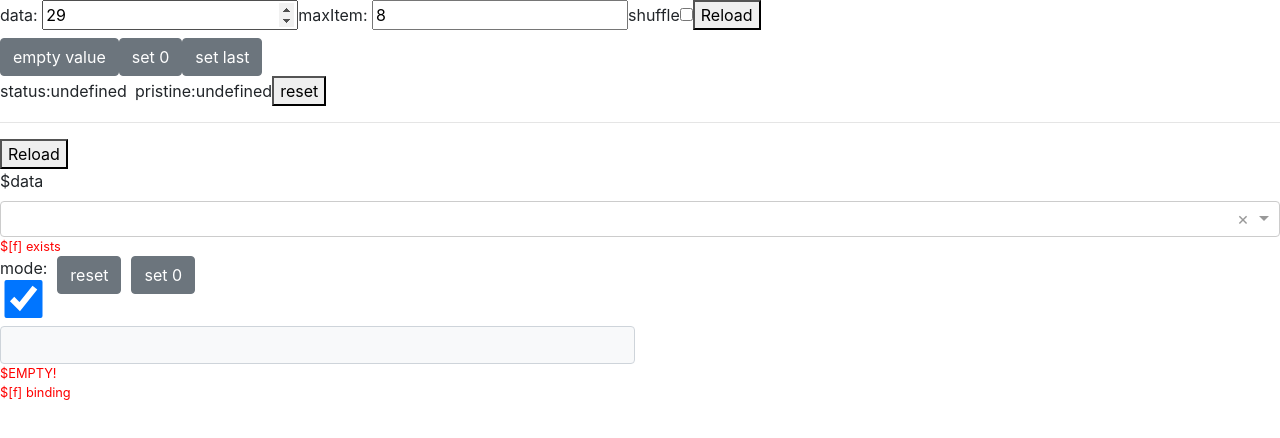
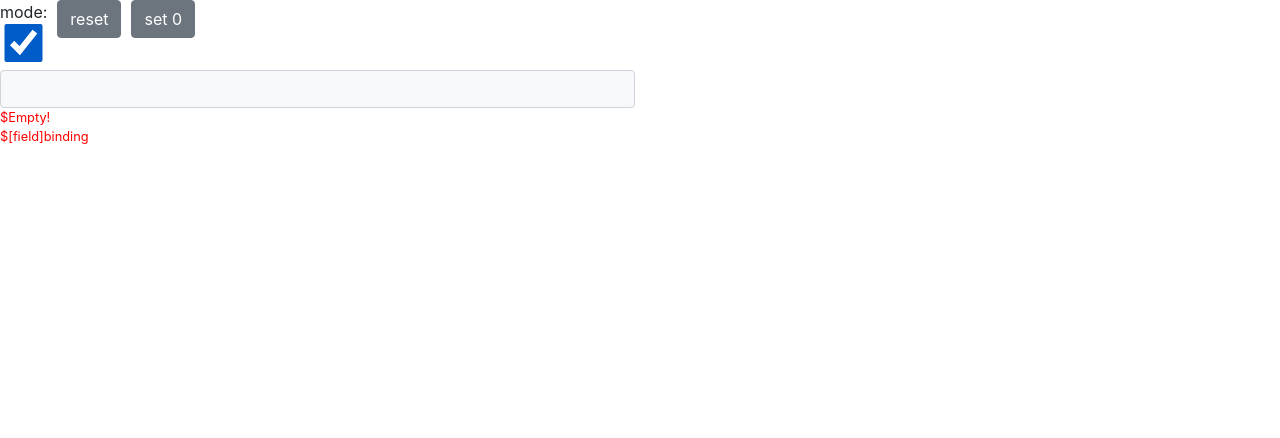
Before and after one commit to kkoo95/kkoo95ng-field-select-wcueak, an Angular app: page / in a window 1280 px wide. Shown: the top 438 px of the page. Built offline with nearby package versions, Linux system fonts and the light colour scheme; what @ng-select/ng-option-highlight would draw is missing.

Commit message:
seems ok

```diff
--- a/src/app/app.component.html
+++ b/src/app/app.component.html
@@ -1,13 +1,13 @@
-<label *ngIf="!multiple">data: <input [(ngModel)]="data" type="number" [ngModelOptions]="{updateOn: 'blur'}"></label>
+<!-- <label *ngIf="!multiple">data: <input [(ngModel)]="data" type="number" [ngModelOptions]="{updateOn: 'blur'}"></label>
 <label *ngIf="multiple">data: {{data}}</label>
 <label>maxItem: <input [(ngModel)]="maxItem" type="number"></label>
 <label>shuffle<input type="checkbox" [(ngModel)]="shuffle"></label>
 <button (click)="reload()">Reload</button><br>
 <button class="btn btn-secondary" (click)="data = 0">empty value</button>
 <button class="btn btn-secondary" (click)="data = items[0].id">set 0</button>
-<button class="btn btn-secondary" (click)="data = items[items.length - 1].id">set last</button>
+<button class="btn btn-secondary" (click)="data = items[items.length - 1].id">set last</button> -->
 
-<div>
+<!-- <div>
   <nav>
     <span class="d-inline-block mr-2">{{'status:' + status}}</span>
     <span>{{'pristine:' + pristine}}</span>
@@ -17,17 +17,25 @@
   <button (click)="reload()">Reload</button><br>
   <app-select #dataModelDir="ngModel" required [loading]="loading" [multiple]="multiple" [allowInvalid]="true" full
     label="data" [items]="items" [(ngModel)]="data" bindValue="id" bindLabel="name"></app-select>
-</div>
+</div>   -->
 
-<div class="form-row">
+<!-- <div class="form-row">
 <div class="col-auto"><label>mode:<input class="form-control" [ngModel]="data1Mode" name="data1Mode" (ngModelChange)="changeMode($event)" type="checkbox"></label></div>
 <div class="col-auto"><button class="btn btn-secondary" (click)="data1.setValue({})">reset</button></div>
 <div class="col-auto"><button class="btn btn-secondary" (click)="data1.setValue(items[0])">set 0</button></div>
 <div class="col-12"></div>
 <div class="col-6">
-  <field-plain *ngIf="data1Mode"  id="data1"
-    [formControl]="data1" bindLabel="name" full></field-plain>
-  <app-select  *ngIf="!data1Mode" [allowInvalid]="true"  id="data1"
-    [items]="items" [formControl]="data1"  bindLabel="name" full></app-select>
+  <field-plain *ngIf="data1Mode"  id="data1" [formControl]="data1" bindLabel="name" full></field-plain>
 </div>
 </div>
+   -->
+
+<div class="form-row">
+<div class="col-auto"><label>mode:<input class="form-control" [ngModel]="data1Mode" name="data1Mode" (ngModelChange)="changeMode($event)" type="checkbox"></label></div>
+<div class="col-auto"><button class="btn btn-secondary" (click)="data = {}">reset</button></div>
+<div class="col-auto"><button class="btn btn-secondary" (click)="data = items[0]">set 0</button></div>
+<div class="col-12"></div>
+<div class="col-6">
+  <field-plain *ngIf="data1Mode" id="data" [(ngModel)]="data" bindLabel="name" full></field-plain>
+</div>
+</div>
--- a/src/app/app.component.ts
+++ b/src/app/app.component.ts
@@ -31,6 +31,7 @@ export class AppComponent  {
   constructor(protected http: HttpClient) {}
 
   ngOnInit() {
+    this.data = {};
     // this.dataModel.statusChanges.subscribe(_ => {
     //   this.status = this.dataModel.status
     //   this.pristine = this.dataModel.pristine
@@ -75,16 +76,14 @@ export class AppComponent  {
     return array;
   }
 
-  changeMode(val) {
+  changeMode(val: boolean) {
     this.data1Mode = val;
     this.data1.setValue({});
     this.data1.errors;
     this.data1.hasError('exists');
-    // if (val == 1) {
-    //   this.data1 = this.data1[0];
+    // if (!val) {
+    //   this.data1.markAsPristine()
     // }
-    // else {
-    //   this.data1 = [this.data1];
-    // }
+    this.data = {};
   }
 }
--- a/src/app/app.module.ts
+++ b/src/app/app.module.ts
@@ -4,7 +4,7 @@ import { FormsModule, ReactiveFormsModule } from '@angular/forms';
 
 import { AppComponent } from './app.component';
 import { FieldSelectComponent } from './select.component';
-import { LabeledFieldLabel, TemplatedFieldLabel } from './labeled-field';
+import { FieldMessages, LabeledFieldLabel, TemplatedFieldLabel } from './labeled-field';
 import { NgSelectModule } from '@ng-select/ng-select';
 import { ExistsValidatorDirective } from './exists-validator.directive';
 import { NgOptionHighlightModule } from '@ng-select/ng-option-highlight';
@@ -13,7 +13,7 @@ import { FieldPlainTextComponent } from './plain.component';
 
 @NgModule({
   imports:      [ BrowserModule, FormsModule, ReactiveFormsModule, NgSelectModule, NgOptionHighlightModule, HttpClientModule ],
-  declarations: [ AppComponent, FieldSelectComponent, TemplatedFieldLabel, LabeledFieldLabel, ExistsValidatorDirective, FieldPlainTextComponent ],
+  declarations: [ AppComponent, FieldSelectComponent, TemplatedFieldLabel, LabeledFieldLabel, ExistsValidatorDirective, FieldPlainTextComponent, FieldMessages ],
   bootstrap:    [ AppComponent ]
 })
 export class AppModule { }
--- a/src/app/exists-validator.directive.ts
+++ b/src/app/exists-validator.directive.ts
@@ -50,7 +50,7 @@ export class ExistsValidatorDirective<T> extends ChangingValidator implements Va
       if (value != null && typeof value != 'number') {
         return Object.keys(value).length == 0 ? { empty : true } : null;
       }
-      if (value <= 2) {
+      if (value != null && value <= 2) {
         return { too_low : true };
       }
       return null;
--- a/src/app/labeled-field.ts
+++ b/src/app/labeled-field.ts
@@ -78,8 +78,6 @@ export abstract class LabeledField implements ControlValueAccessor, OnInit, OnCh
   @ContentChild(LabeledFieldLabel) labelTpl: LabeledFieldLabel;
 
   internalControl: AbstractControl;
-  errorMessages: string[];
-  messages: MessageRegistry;
 
   onTouched: Function;
   protected _options: LabeledFieldOptions;
@@ -105,6 +103,7 @@ export abstract class LabeledField implements ControlValueAccessor, OnInit, OnCh
 
     // must create control validators at construction time to not miss first writeValue validation
     this.internalControl = this.createFormControl();
+    // this.internalControl.statusChanges.subscribe(_ => this.availableErrors = this.getActualErrors())
   }
 
   createFormControl() {
@@ -130,8 +129,6 @@ export abstract class LabeledField implements ControlValueAccessor, OnInit, OnCh
   }
 
   ngOnInit(): void {
-    this.translateMessages();
-
     if (this.ngControl) {
       /* Try to assign same id each time field is initialized
          in order to have correct autocomplete suggestions */
@@ -141,54 +138,25 @@ export abstract class LabeledField implements ControlValueAccessor, OnInit, OnCh
         this.id = this.RANDOM_ID_PREFIX + ++uid;
       }
     }
-
-    this.setupValidation();
-  }
-
-  unsub: Subscription;
-  protected setupValidation() {
-    let tryRefresh = () => {
-      if (!this.skipRefreshErrorDisplay) {
-        this.refreshErrorDisplay()
-      }
-    };
-
-    this.unsub = this.ngControl.statusChanges.subscribe(tryRefresh)
-    this.watchOuterValidator();
-    tryRefresh();
-  }
-
-  protected refreshErrorDisplay() {
-    this.errorMessages = null;
-
-    let errors = this.getActualErrors();
-
-    // covering the case where field is already invalid at init. must tweak dirty state to let our css do its job
-    if (errors) {
-      if (this.ngControl.control.pristine) {
-        // remove errors we don't want there messages being displayed at init
-        this.removePristineErrors(errors)
-      }
-
-      if (ObjectUtils.isNotEmpty(errors)) {
-        // our CSS requires a dirty state to display error indicator.
-        this.ngControl.control.markAsDirty({onlySelf: true});
-      }
-    }
-
-    this.errorMessages = this.buildErrorMessages(errors);
+    this.prepareMessages()
   }
 
   protected getActualErrors() {
-    return this.ngControl.errors || this.internalControl.errors
-      ? {...this.ngControl.errors, ...this.internalControl.errors}
-      : null;
+    return {...this.internalControl.errors}
   }
 
-  protected isActuallyInvalid() {
-    let actualErrors = this.getActualErrors();
-    return actualErrors ? Object.keys(actualErrors).length > 0 : false;
-  }
+  // protected getActualErrors() {
+  //   return this.ngControl.errors || this.internalControl.errors
+  //     ? {...this.ngControl.errors, ...this.internalControl.errors}
+  //     : null;
+  // }
+
+  // protected isActuallyInvalid() {
+  //   let actualErrors = this.getActualErrors();
+  //   return actualErrors ? Object.keys(actualErrors).length > 0 : false;
+  // }
+
+  availableErrors: ValidationErrors;
 
   protected removePristineErrors(errors: ValidationErrors) {
     delete errors.required;
@@ -218,57 +186,16 @@ export abstract class LabeledField implements ControlValueAccessor, OnInit, OnCh
       if (wasPristine) {
         this.ngControl.control.markAsPristine({onlySelf: true});
       }
-      this.refreshErrorDisplay();
+      // this.refreshErrorDisplay();
     }
   }
 
-  /* since we can't provide ourself as NG_VALIDATOR we must have a way to still validate outer control by passing local errors to it */
-  protected watchOuterValidator() {
-    // this.overrideSetValidators();
-  }
-
-  protected overrideSetValidators() {
-    const { control } = this.ngControl;
-    const localErrors = _ => {
-      let outerError = control.errors;
-      return this.internalControl.errors
-    };
-
-    const _super = control['_super'] = {
-      setValidators: control.setValidators,
-      validator: control.validator
-    }
-
-    // hacky stuff: proxifying setValidators because not enough API to watch modification
-    control.setValidators = new Proxy(control.setValidators, {
-      apply: (target, $this, args) => {
-        // call real method to coerce validators
-        target.apply($this, args);
-        _super.validator = control.validator;
-        // everytime control's validator is changing, we must recompose it with local errors for proper invalidation
-        return target.call($this, Validators.compose([control.validator, localErrors]))
-      }
-    });
-
-    control.setValidators(control.validator);
-  }
-
-  protected removeOverrideSetValidators() {
-    const { control } = this.ngControl;
-    const { _super } = control as any;
-
-    // turn off hacky stuff
-    control.setValidators = _super.setValidators;
-    control.setValidators(_super.validators);
-
-    delete control['_super'];
+  get internalErrors() {
+    return this.internalControl.errors;
   }
 
   ngOnDestroy() {
     if (this.ngControl) {
-      this.unsub.unsubscribe();
-      // this.removeOverrideSetValidators();
-
       // there is a memory leak when combining formControl and ngIf: CVA is not unlinked properly when directive is destroyed.
       // see https://github.com/angular/angular/pull/37566
       // TODO(jar) wait patiently for upgrade to v10.1+
@@ -284,7 +211,7 @@ export abstract class LabeledField implements ControlValueAccessor, OnInit, OnCh
       this.placeholder = this.safeTranslate(this.placeholder);
     }
     if (changes.userMessages && !changes.userMessages.isFirstChange()) {
-      this.translateMessages();
+      this.prepareMessages()
     }
   }
 
@@ -305,7 +232,7 @@ export abstract class LabeledField implements ControlValueAccessor, OnInit, OnCh
   }
 
   protected safeTranslate(key: string) {
-    return '$'+key;
+    return '$$'+key;
   }
 
   protected prepareMessages(): MessageRegistry {
@@ -314,21 +241,14 @@ export abstract class LabeledField implements ControlValueAccessor, OnInit, OnCh
       return {};
     } else {
       this.userMessages = {
-        required: 'MANAGER.TUNNEL.COMMON.PERSON-FORM.MSG.MANDATORY-FIELD',
-        empty: 'EMPTY!',
-        field_binding: '[f] binding',
-        field_exists: '[f] exists',
+        required: 'Required',
+        empty: 'Empty!',
+        field_binding: '[field]binding',
+        field_exists: '[field]exists',
         ...this.userMessages
       }
       return this.userMessages;
     }
-  }
-
-  protected translateMessages() {
-    this.messages = this.prepareMessages();
-
-    Object.keys(this.messages)
-      .forEach(k => this.messages[k] = this.safeTranslate(this.messages[k]));
   }
 
   onChanged;
@@ -342,22 +262,13 @@ export abstract class LabeledField implements ControlValueAccessor, OnInit, OnCh
   }
 
   writeValue(value: any): void {
-    this.internalControl.setValue(value);
+    this.internalControl.setValue(value, {emitEvent: false});
+    this.availableErrors = this.getActualErrors()
   }
 
   setDisabledState(isDisabled: boolean): void {
     isDisabled ? this.internalControl.disable({emitEvent: false}) : this.internalControl.enable({emitEvent: false});
   }
-
-  protected buildErrorMessages(errors: {}): string[] {
-    if (errors == null) {
-      return [];
-    }
-    return Object.keys(errors).map((e, i, arr) => this.messages[e] || arr[i]);
-    return Object.keys(this.messages)
-      .filter(k => ObjectUtils.resolveNested(errors, k) != null)
-      .map(k => this.messages[k]);
-  };
 
   @HostBinding('class.disabled')
   get disabled() {
@@ -404,6 +315,102 @@ export class TemplatedFieldLabel {
   }
 }
 
+
+@Component({
+  selector: 'field-messages',
+  template: `
+    <div class="error-label" *ngFor="let err of errorMessages">{{err}}</div>
+  `
+})
+export class FieldMessages {
+  errorMessages: string[];
+
+  @Input() availableErrors: ValidationErrors;
+  @Input() userMessages: MessageRegistry = {};
+  // @Input() skipRefreshErrorDisplay: boolean;
+
+  protected keyValueDiffers: KeyValueDiffers;
+  protected ownerKeyValueDiffer: KeyValueDiffer<string, any>;
+  protected cdr: ChangeDetectorRef;
+  protected messages: MessageRegistry;
+  protected unsub: Subscription;
+
+  constructor(public owner: LabeledField,
+              @Optional() public ngControl: NgControl,
+              protected injector: Injector) {
+    this.keyValueDiffers = this.injector.get(KeyValueDiffers);
+    this.cdr = this.injector.get(ChangeDetectorRef);
+
+    this.ownerKeyValueDiffer = this.keyValueDiffers.find(this.owner).create();
+  }
+
+  ngOnInit(): void {
+    this.setupValidation();
+  }
+
+  ngOnChanges(changes: SimpleChanges) {
+    if (changes.userMessages) {
+      this.translateMessages();
+    }
+    this.refreshErrorDisplay();
+  }
+
+  protected translateMessages() {
+    this.messages = this.userMessages;
+
+    Object.keys(this.messages)
+      .forEach(k => this.messages[k] = this.safeTranslate(this.messages[k]));
+  }
+
+  ngOnDestroy() {
+    if (this.ngControl) {
+      this.unsub.unsubscribe();
+    }
+  }
+
+  protected setupValidation() {
+    let tryRefresh = () => this.refreshErrorDisplay();
+
+    // subscribing to control to avoid double handling when outer control directive gets updated
+    this.unsub = this.ngControl.control.statusChanges.subscribe(tryRefresh)
+
+    if (this.errorMessages == null) {
+      tryRefresh();
+    }
+  }
+
+  protected refreshErrorDisplay() {
+    let errors = {...this.ngControl.errors, ...this.availableErrors}
+
+    // covering the case where field is already invalid at init. must tweak dirty state to let our css do its job
+    if (this.ngControl.control.pristine) {
+      // remove errors we don't want there messages being displayed at init
+      // this.removePristineErrors(errors)
+    }
+
+    if (ObjectUtils.isNotEmpty(errors)) {
+      // our CSS requires a dirty state to display error indicator.
+      // this.ngControl.control.markAsDirty();
+    }
+
+    this.errorMessages = this.buildErrorMessages(errors);
+  }
+
+  protected buildErrorMessages(errors: {}): string[] {
+    if (errors == null) {
+      return [];
+    }
+    return Object.keys(errors).map((e, i, arr) => this.messages[e] || arr[i]);
+    return Object.keys(this.messages)
+      .filter(k => ObjectUtils.resolveNested(errors, k) != null)
+      .map(k => this.messages[k]);
+  };
+
+  protected safeTranslate(key: string) {
+    return '$'+key;
+  }
+}
+
 function cleanUpControl(control /* FormControl */, dir/* NgControl*/) {
   function _noControlError(dir) {
     if (isDevMode()) {
--- a/src/app/plain.component.html
+++ b/src/app/plain.component.html
@@ -1,5 +1,5 @@
 <div>
   <piTemplatedFieldLabel></piTemplatedFieldLabel>
   <div class="form-control bg-light">{{ displayValue }}</div>
-  <div class="error-label" *ngFor="let err of errorMessages">{{err}}</div>
+  <field-messages [availableErrors]="availableErrors" [userMessages]="userMessages"></field-messages>
 </div>
--- a/src/app/select.component.html
+++ b/src/app/select.component.html
@@ -33,7 +33,7 @@
       }"></ng-container>
     </ng-template>
   </ng-select>
-  <div class="error-label" *ngFor="let err of errorMessages">{{err}}</div>
+  <field-messages></field-messages>
 </div>
 <ng-template #defaultLabelTemplate let-item let-itemLabel="itemLabel" let-clear="clear">
   <span class="ng-value-icon left" *ngIf="clearable" (click)="clear(item);" aria-hidden="true">×</span>
--- a/src/styles.scss
+++ b/src/styles.scss
@@ -3,13 +3,17 @@
 
 /* Add application styles & imports to this file! */
 input:invalid, input:focus:invalid {
-  border-color: red;
-  outline-color: red;
+  border: 1px solid red;
+  outline: 1px solid red;
 }
 
-.ng-invalid, .ng-invalid:focus {
-  border-color: rgb(255, 0, 76);
-  outline-color: rgb(255, 0, 76);
+.ng-dirty {
+  &.ng-invalid {
+    .form-control {
+      border: 1px solid rgb(255, 0, 76);
+      // outline: 1px solid rgb(255, 0, 76);
+    }
+  }
 }
 
 .error-label {
```
